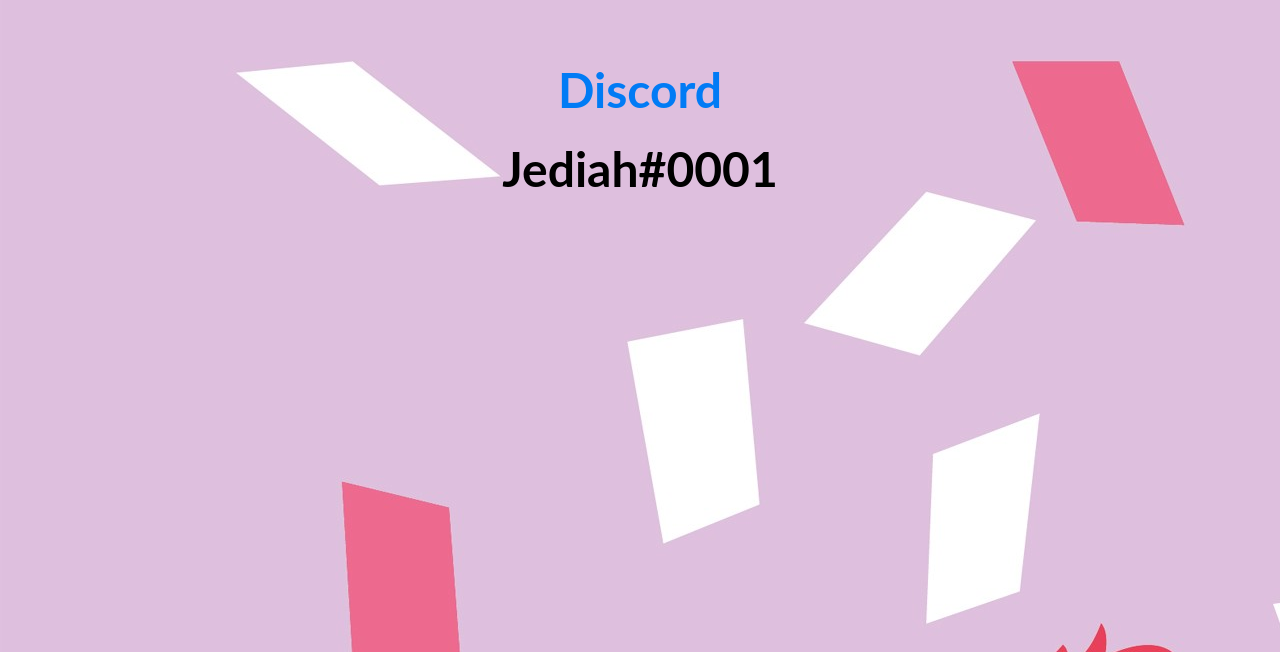
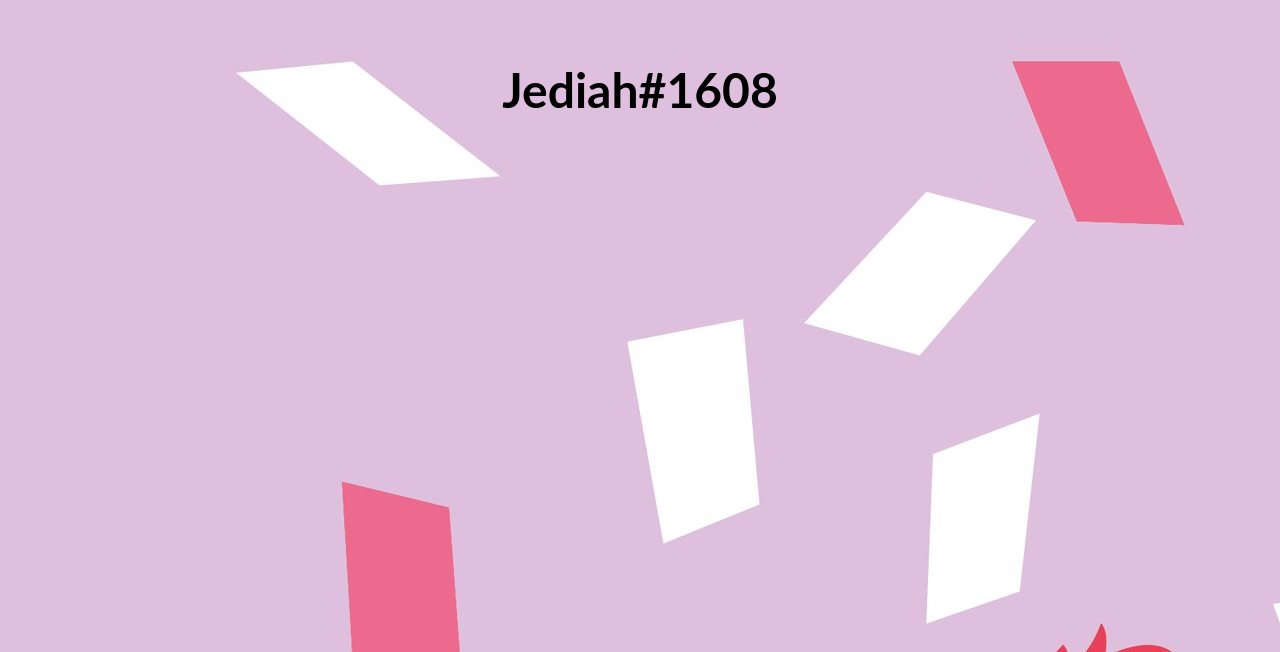
Before and after one commit to Washo0001/Washo.github.io, a plain HTML site: page index.html in a window 1280 px wide. Shown: the part 148-800 px from the top of the page. Drawn offline with Linux system fonts and the light colour scheme.

Commit message:
Update index.html

```diff
--- a/index.html
+++ b/index.html
@@ -10,12 +10,12 @@
 	<br /><br /><br /><br /><br /><br /><br /><br /><br /><br />
 	<h1 align="center">
 		<font face="Lato" color="#017bf5" size="15">
-			Discord
+
 		</font>
 	</h1>
 	<h3 align="center">
 		<font face="Lato" color="#000" size="10">
-			Jediah#0001
+			Jediah#1608
 		</font>
 </body>
 </html>
```
